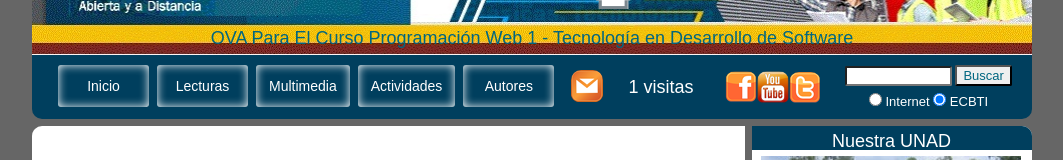
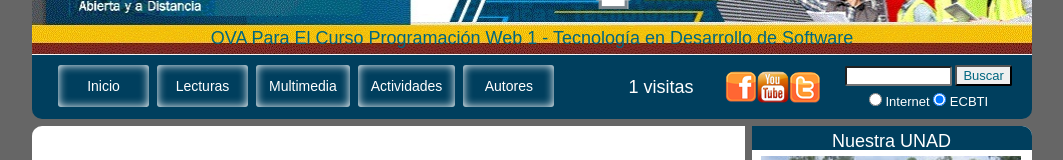
Before and after one commit to yhuleyver/ProgamacionWebOVA, a plain HTML site: page autores.html in a window 1280 px wide. Shown: the part 124-284 px from the top of the page, without its empty margins (108-1171 px from the left). Drawn offline with Linux system fonts and the light colour scheme; files whose address does not match are found by name; a web font is replaced by a local one.

Commit message:
Update autores.html

```diff
--- a/autores.html
+++ b/autores.html
@@ -93,9 +93,7 @@
   <div id="apDiv14">
     <a href="https://campus0a.unad.edu.co/campus0/login/index.php" target="_blank"><img src="img/campus.png" width="116" height="101"></a>
   </div>
-  <div id="apDiv20">
-    <a href="https://informacion.unad.edu.co/correo" target="_blank"><img src="img/rss_aqu_32.png" class="menu" title="Correo Institucional" border="0"/></a>
-  </div>
+
  <section> <br><br>
 
 	<h2>DISENO DE SITIOS WEB</h2>
```
